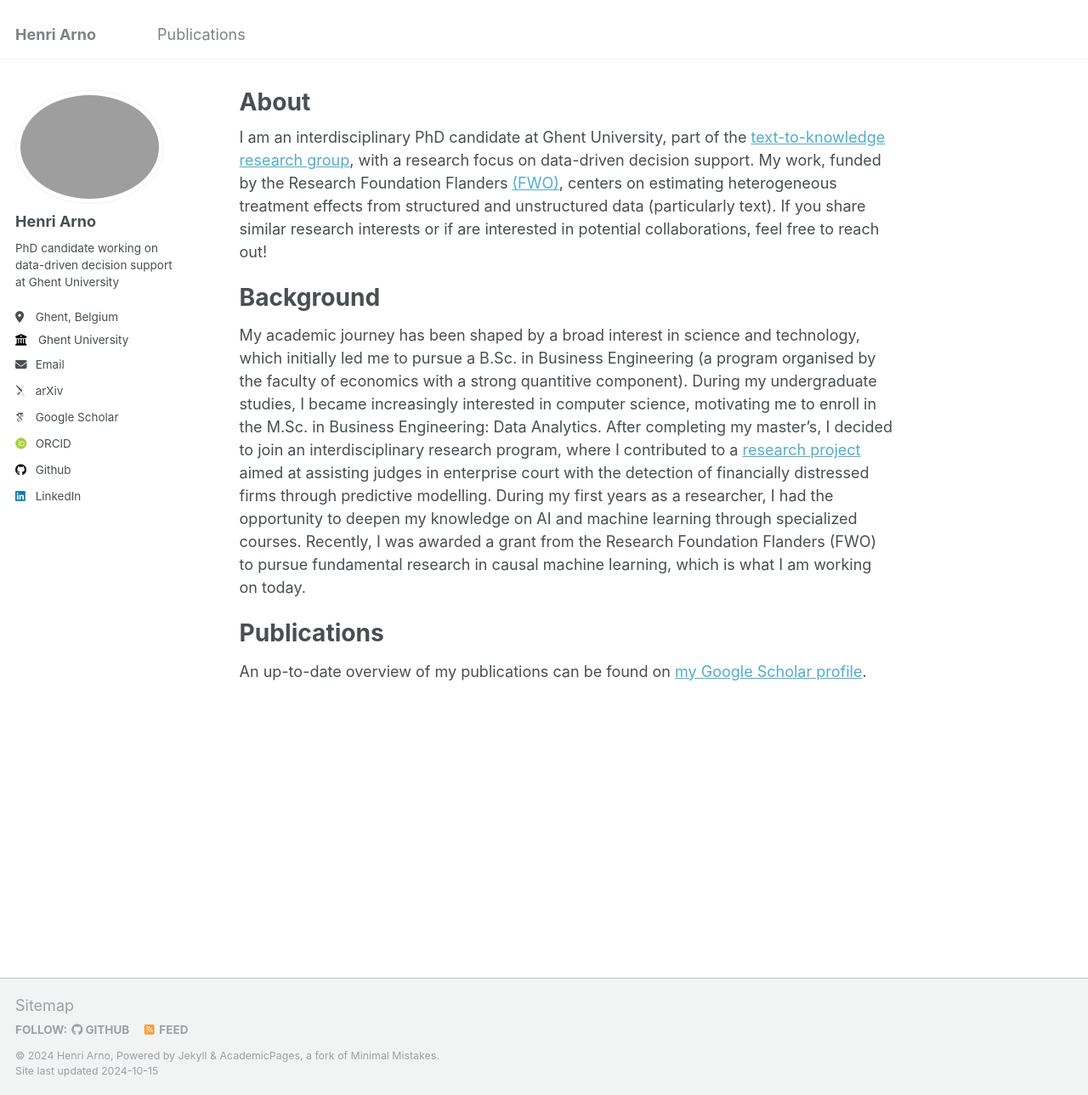
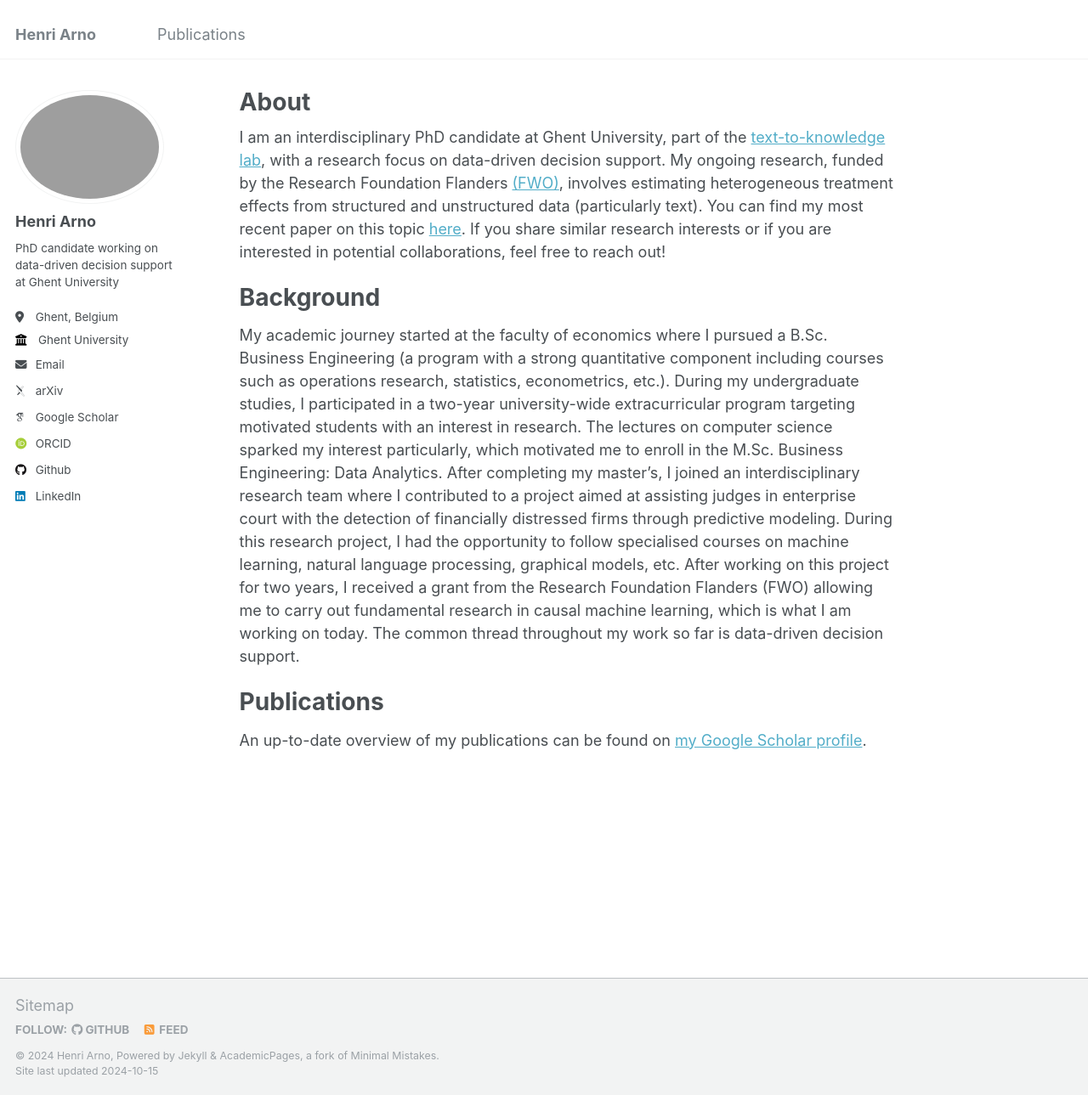
Before and after one commit to HenriArno/HenriArno.github.io, a Jekyll site: the page built from _pages/about.md, in a window 1280 px wide and 1289 px high. Shown: the whole window at 85% size. Built offline with Jekyll 4.4.1, drawn with Linux system fonts in a browser that asks for light colours; some web fonts are replaced.

Commit message:
Update about.md

```diff
--- a/_pages/about.md
+++ b/_pages/about.md
@@ -7,11 +7,11 @@ redirect_from:
   - /about.html
 ---
 
-I am an interdisciplinary PhD candidate at Ghent University, part of the [text-to-knowledge research group](https://ugentt2k.github.io/), with a research focus on data-driven decision support. My work, funded by the Research Foundation Flanders [(FWO)](https://researchportal.be/nl/project/causale-bayesiaanse-netwerken-en-neurale-netwerken-integreren-om-probabilistisch-te), centers on estimating heterogeneous treatment effects from structured and unstructured data (particularly text). If you share similar research interests or if are interested in potential collaborations, feel free to reach out!
+I am an interdisciplinary PhD candidate at Ghent University, part of the [text-to-knowledge lab](https://ugentt2k.github.io/), with a research focus on data-driven decision support. My ongoing research, funded by the Research Foundation Flanders [(FWO)](https://researchportal.be/nl/project/causale-bayesiaanse-netwerken-en-neurale-netwerken-integreren-om-probabilistisch-te), involves estimating heterogeneous treatment effects from structured and unstructured data (particularly text). You can find my most recent paper on this topic [here](https://arxiv.org/abs/2409.15503). If you share similar research interests or if you are interested in potential collaborations, feel free to reach out!
 
 Background
 ======
-My academic journey has been shaped by a broad interest in science and technology, which initially led me to pursue a B.Sc. in Business Engineering (a program organised by the faculty of economics with a strong quantitive component). During my undergraduate studies, I became increasingly interested in computer science, motivating me to enroll in the M.Sc. in Business Engineering: Data Analytics. After completing my master’s, I decided to join an interdisciplinary research program, where I contributed to a [research project](https://researchportal.be/nl/project/evaluatie-van-ondernemingen-moeilijkheden-door-gebruik-van-machine-learning-ontwikkeling) aimed at assisting judges in enterprise court with the detection of financially distressed firms through predictive modelling. During my first years as a researcher, I had the opportunity to deepen my knowledge on AI and machine learning through specialized courses. Recently, I was awarded a grant from the Research Foundation Flanders (FWO) to pursue fundamental research in causal machine learning, which is what I am working on today.
+My academic journey started at the faculty of economics where I pursued a B.Sc. Business Engineering (a program with a strong quantitative component including courses such as operations research, statistics, econometrics, etc.). During my undergraduate studies, I participated in a two-year university-wide extracurricular program targeting motivated students with an interest in research. The lectures on computer science sparked my interest particularly, which motivated me to enroll in the M.Sc. Business Engineering: Data Analytics. After completing my master's, I joined an interdisciplinary research team where I contributed to a project aimed at assisting judges in enterprise court with the detection of financially distressed firms through predictive modeling. During this research project, I had the opportunity to follow specialised courses on machine learning, natural language processing, graphical models, etc. After working on this project for two years, I received a grant from the Research Foundation Flanders (FWO) allowing me to carry out fundamental research in causal machine learning, which is what I am working on today. The common thread throughout my work so far is data-driven decision support.
 
 Publications
 ======
```
